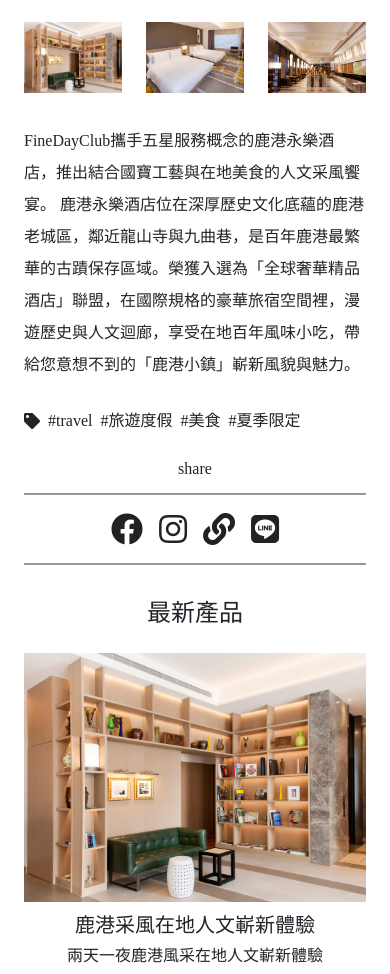
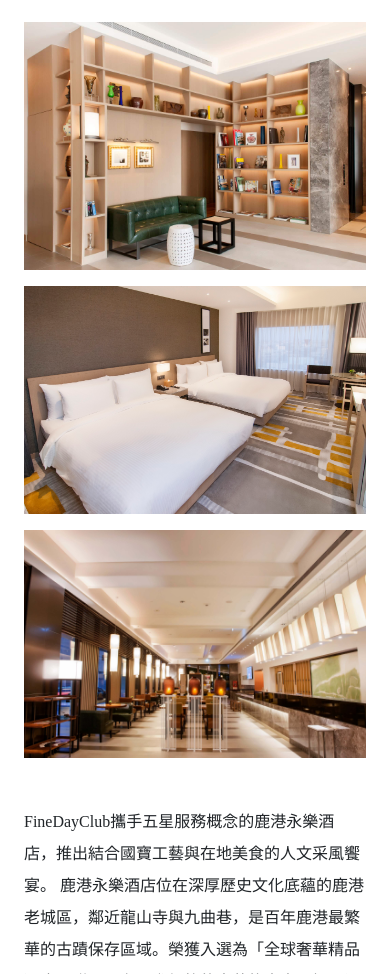
Before and after one commit to debbyyeh/FDC_blog, a plain HTML site: page index.html in a window 390 px wide. Shown: the part 2293-3267 px from the top of the page. Drawn offline with nearby package versions, Linux system fonts and the light colour scheme.

Commit message:
Update 2021-09-14T09:06:19.981Z

```diff
--- a/index.html
+++ b/index.html
@@ -101,16 +101,16 @@
                     <iframe src="https://www.youtube.com/embed/zpOULjyy-n8?rel=0" title="YouTube video"
                         allowfullscreen></iframe>
                 </div>
-                <div class="pt-7 row justify-content-center">
+                <div class="pt-7 row flex-column flex-d-row justify-content-center">
                     <div class="col-12">
                         <div class="row">
-                            <div class="col-4">
+                            <div class="col-md-4 col-12 mb-4 mb-md-0">
                                 <img src="./assets/images/【鹿港永樂酒店】一樓梯廳 (2).jpg" alt="">
                             </div>
-                            <div class="col-4">
+                            <div class="col-md-4 col-12 mb-4 mb-md-0">
                                 <img src="./assets/images/【鹿港永樂酒店】十宜客房1.jpg" alt="">
                             </div>
-                            <div class="col-4">
+                            <div class="col-md-4 col-12 mb-4 mb-md-0">
                                 <img src="./assets/images/【鹿港永樂酒店】大廳1 (1).jpg" alt="">
                             </div>
                         </div>
```
